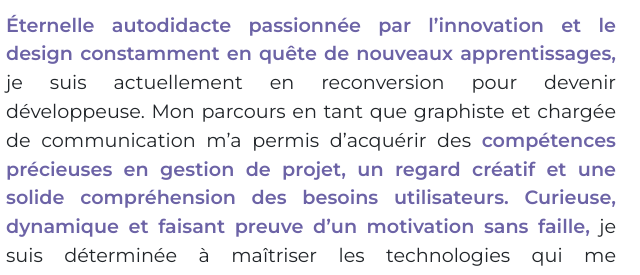
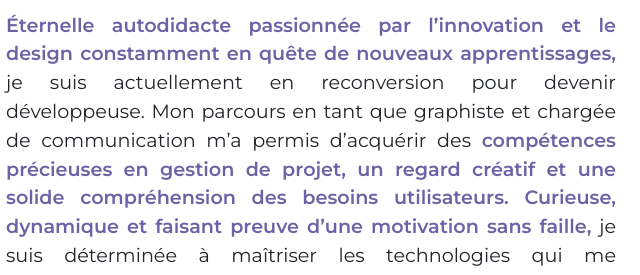
Before and after one commit to MarcellineCh/marcelline-portfolio-dev, a plain HTML site: page index.html in a window 1280 px wide. Shown: the part 1080-1355 px from the top of the page, 74-714 px from the left. Drawn offline with nearby package versions, Linux system fonts and the light colour scheme.

Commit message:
Update index.html

```diff
--- a/index.html
+++ b/index.html
@@ -43,7 +43,7 @@
             <div>
                 <h2>À propos de moi</h2>
                 <p>
-                    <em>Éternelle autodidacte passionnée par l’innovation et le design constamment en quête de nouveaux apprentissages,</em> je suis actuellement en reconversion pour devenir développeuse. Mon parcours en tant que graphiste et chargée de communication m’a permis d’acquérir des <em>compétences précieuses en gestion de projet, un regard créatif et une solide compréhension des besoins utilisateurs. Curieuse, dynamique et faisant preuve d’un motivation sans faille,</em> je suis déterminée à maîtriser les technologies qui me permettront de répondre à des problématiques complexes. Mes expériences passées, combinées à ma formation en développement, font de moi une professionnelle <em>polyvalente et prête à relever de nouveaux défis</em> pour contribuer activement au succès de vos projets.
+                    <em>Éternelle autodidacte passionnée par l’innovation et le design constamment en quête de nouveaux apprentissages,</em> je suis actuellement en reconversion pour devenir développeuse. Mon parcours en tant que graphiste et chargée de communication m’a permis d’acquérir des <em>compétences précieuses en gestion de projet, un regard créatif et une solide compréhension des besoins utilisateurs. Curieuse, dynamique et faisant preuve d’une motivation sans faille,</em> je suis déterminée à maîtriser les technologies qui me permettront de répondre à des problématiques complexes. Mes expériences passées, combinées à ma formation en développement, font de moi une professionnelle <em>polyvalente et prête à relever de nouveaux défis</em> pour contribuer activement au succès de vos projets.
                 </p>
                 <a href="#contact" class="cta">DISCUTONS !</a>
             </div>
```
